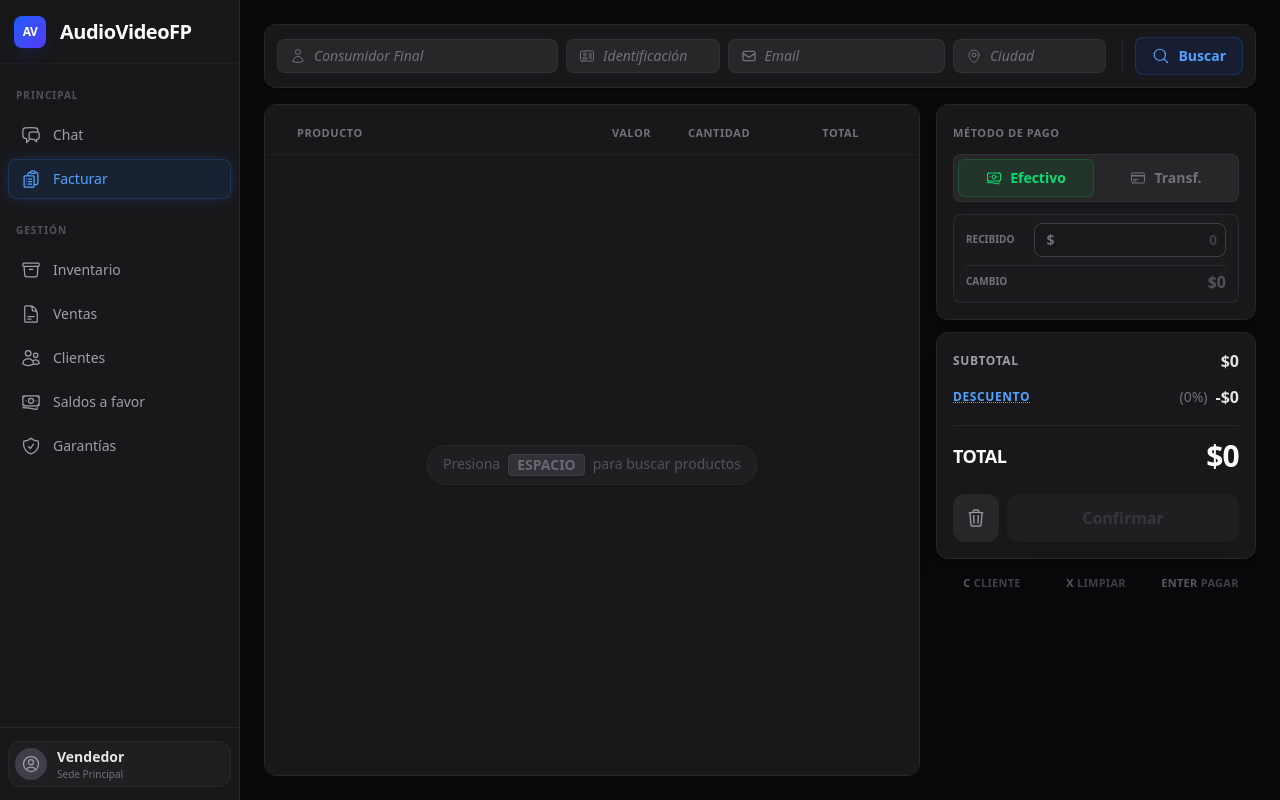
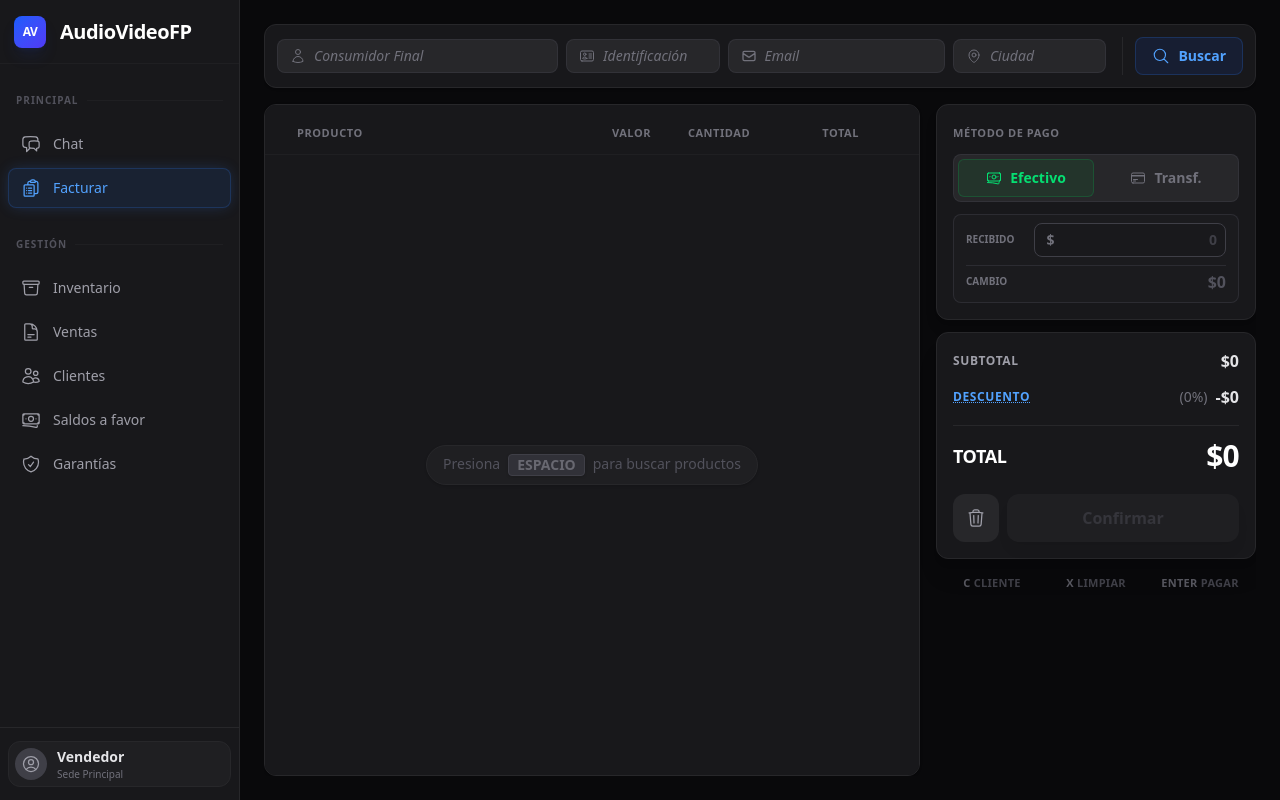
Before and after one commit to Sebasxs/smart-pos, a React (Vite) app in the folder client/: page /billing in a window 1280 px wide. Built offline with nearby package versions, Linux system fonts and the light colour scheme.

Commit message:
fix(ui): prevent sidebar vertical jump using fixed-height section headers

```diff
--- a/client/src/components/layout/Sidebar.tsx
+++ b/client/src/components/layout/Sidebar.tsx
@@ -31,7 +31,6 @@ type MenuItemProps = {
    path: string;
 };
 
-// Texto con transición suave de opacidad y ancho
 const textOpacityTransition = `
    transition-all duration-300 ease-in-out
    opacity-0 lg:opacity-100
@@ -53,20 +52,33 @@ const MenuItem = ({ icon, name, path }: MenuItemProps) => (
          `}
       title={name}
    >
-      {/* SLOT FIJO: Contenedor del icono centrado en el espacio disponible colapsado */}
-      {/* 60px (sidebar) - 16px (mx-2 = 8px*2) = 44px width disponible para el botón */}
       <div className="w-[44px] shrink-0 flex items-center justify-center">{icon}</div>
-
       <span className={textOpacityTransition}>{name}</span>
    </NavLink>
 );
 
+// NUEVO COMPONENTE: Mantiene altura fija para evitar saltos
+const SectionHeader = ({ label }: { label: string }) => (
+   <div className="h-6 mb-2 w-full flex items-center shrink-0">
+      {/* Versión Móvil: Línea Separadora centrada en el slot de 60px */}
+      <div className="w-[60px] flex items-center justify-center lg:hidden shrink-0">
+         <div className="w-8 h-[1px] bg-zinc-800" />
+      </div>
+
+      {/* Versión Desktop: Texto alineado */}
+      <div className="hidden lg:flex px-4 w-full items-center overflow-hidden">
+         <span className="text-[10px] font-bold text-zinc-600 uppercase tracking-widest whitespace-nowrap truncate animate-in fade-in duration-300">
+            {label}
+         </span>
+         {/* Opcional: Línea decorativa a la derecha del texto en desktop */}
+         <div className="ml-2 h-[1px] bg-zinc-800/50 flex-1" />
+      </div>
+   </div>
+);
+
 export const Sidebar = () => {
    return (
-      // Agregamos overflow-hidden global para evitar scrollbars durante la animación
       <aside className="w-[60px] lg:w-60 bg-zinc-900 border-r border-zinc-800 flex flex-col transition-all duration-300 z-50 overflow-hidden">
-         {/* LOGO HEADER */}
-         {/* Eliminamos padding lateral variable y justificaciones que causan saltos */}
          <div className="h-16 border-b border-zinc-800/50 mb-4 shrink-0">
             <a
                href="https://audiovideofp.com"
@@ -74,48 +86,35 @@ export const Sidebar = () => {
                rel="noopener noreferrer"
                className="text-white text-xl font-bold tracking-tight flex items-center h-full w-full"
             >
-               {/* SLOT FIJO: 60px de ancho exacto, siempre centrado. No se mueve al expandir. */}
                <div className="w-[60px] shrink-0 flex items-center justify-center">
                   <div className="w-8 h-8 rounded-lg bg-gradient-to-br from-blue-600 to-indigo-600 flex items-center justify-center text-white text-xs font-black shadow-lg shadow-blue-900/20">
                      AV
                   </div>
                </div>
-
-               {/* TEXTO: Fluye a la derecha, se oculta por overflow al contraer */}
                <span className={`${textOpacityTransition}`}>AudioVideoFP</span>
             </a>
          </div>
 
-         {/* MENU ITEMS */}
          <div className="flex flex-col gap-y-6 flex-grow overflow-y-auto py-2 custom-scrollbar overflow-x-hidden">
             <nav className="flex flex-col gap-y-1">
-               <div className="px-4 mb-2 text-[10px] font-bold text-zinc-600 uppercase tracking-widest hidden lg:block whitespace-nowrap">
-                  Principal
-               </div>
+               {/* CAMBIO: Usamos el componente SectionHeader */}
+               <SectionHeader label="Principal" />
                {menuItemsGroups.primary.map(item => (
                   <MenuItem key={item.name} {...item} />
                ))}
             </nav>
 
             <nav className="flex flex-col gap-y-1">
-               <div className="px-4 mb-2 text-[10px] font-bold text-zinc-600 uppercase tracking-widest hidden lg:block whitespace-nowrap">
-                  Gestión
-               </div>
+               {/* CAMBIO: Usamos el componente SectionHeader */}
+               <SectionHeader label="Gestión" />
                {menuItemsGroups.management.map(item => (
                   <MenuItem key={item.name} {...item} />
                ))}
             </nav>
          </div>
 
-         {/* USER PROFILE */}
-         {/* Eliminamos paddings variables en el contenedor padre que afectaban el ancho disponible */}
          <div className="border-t border-zinc-800 mt-auto">
-            {/* Contenedor interno con altura fija para estabilidad */}
             <div className="h-[72px] flex items-center w-full overflow-hidden relative">
-               {/* Tarjeta de fondo: Se renderiza condicionalmente o mediante clases para aparecer solo en desktop si se desea,
-                   pero para mantener la animación suave, usaremos un div absoluto o propiedades en el flex.
-                   Ajustamos para que parezca que el "contenido" flota sobre el fondo en desktop.
-               */}
                <div
                   className={`
                   flex items-center w-full mx-2 p-0
@@ -124,8 +123,6 @@ export const Sidebar = () => {
                   lg:bg-zinc-800/50 lg:border lg:border-zinc-800
                `}
                >
-                  {/* SLOT FIJO AVATAR: Calculado para alinearse con el menu (mx-2) */}
-                  {/* w-[44px] es el espacio dentro del margen mx-2 de un contenedor de 60px */}
                   <div className="w-[44px] h-[44px] shrink-0 flex items-center justify-center">
                      <div className="w-8 h-8 bg-zinc-700 rounded-full flex items-center justify-center text-zinc-400">
                         <HiOutlineUserCircle size={20} />
```
